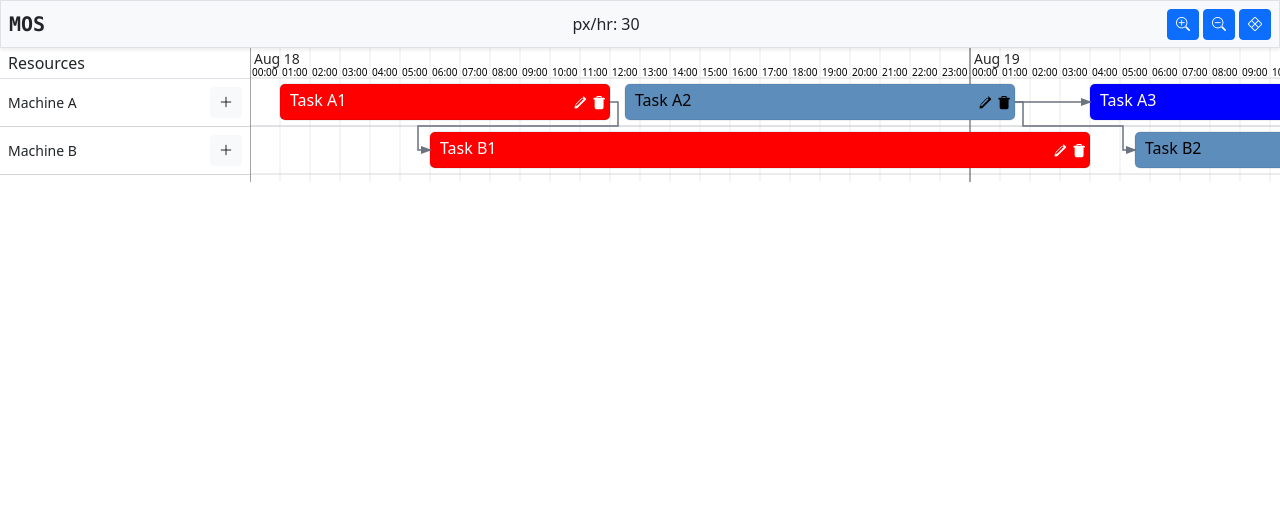
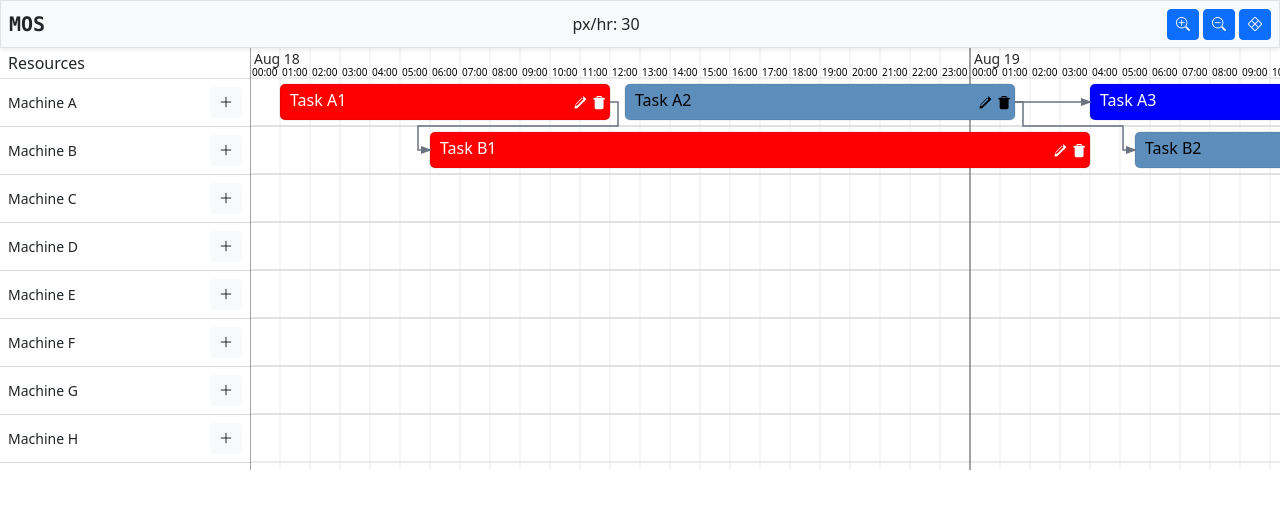
Before and after one commit to saficool/MOS, an Angular app: page / in a window 1280 px wide. Shown: the top 508 px of the page. Built offline with nearby package versions, Linux system fonts and the light colour scheme.

Commit message:
more sample resource added

```diff
--- a/src/app/components/mos/mos.component.ts
+++ b/src/app/components/mos/mos.component.ts
@@ -71,6 +71,36 @@ export class MosComponent {
           color: '#0000ff'
         }
       ]
+    },
+    {
+      resourceId: 'M3',
+      name: 'Machine C',
+      tasks: []
+    },
+    {
+      resourceId: 'M4',
+      name: 'Machine D',
+      tasks: []
+    },
+    {
+      resourceId: 'M5',
+      name: 'Machine E',
+      tasks: []
+    },
+    {
+      resourceId: 'M6',
+      name: 'Machine F',
+      tasks: []
+    },
+    {
+      resourceId: 'M7',
+      name: 'Machine G',
+      tasks: []
+    },
+    {
+      resourceId: 'M8',
+      name: 'Machine H',
+      tasks: []
     }
   ];
 
```
